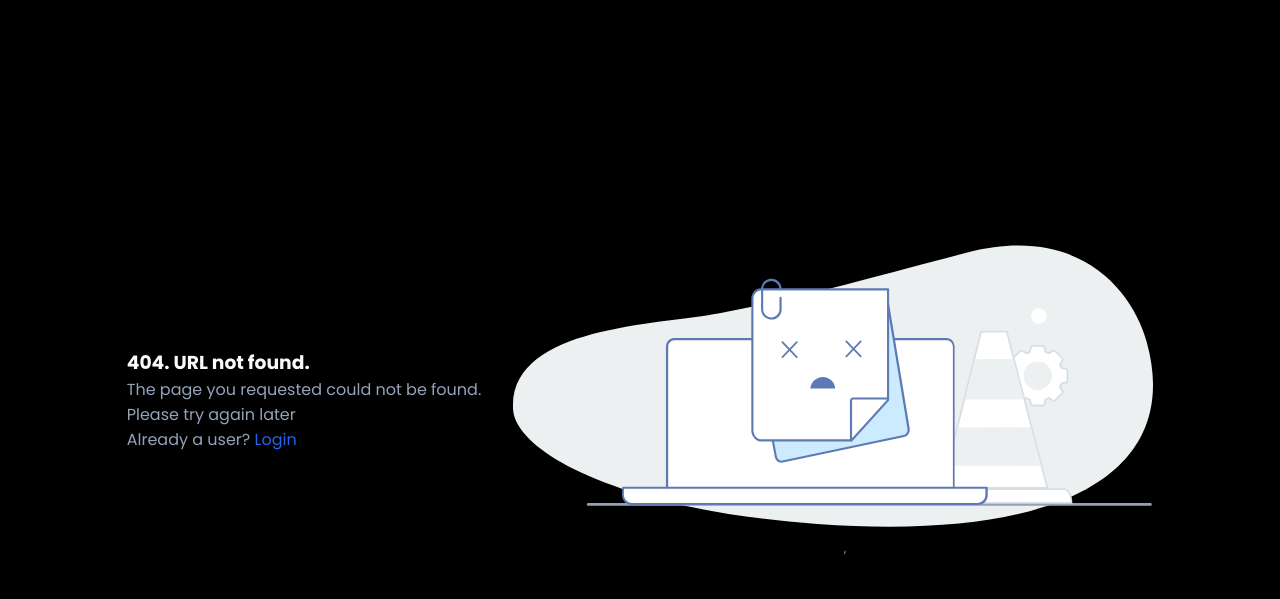
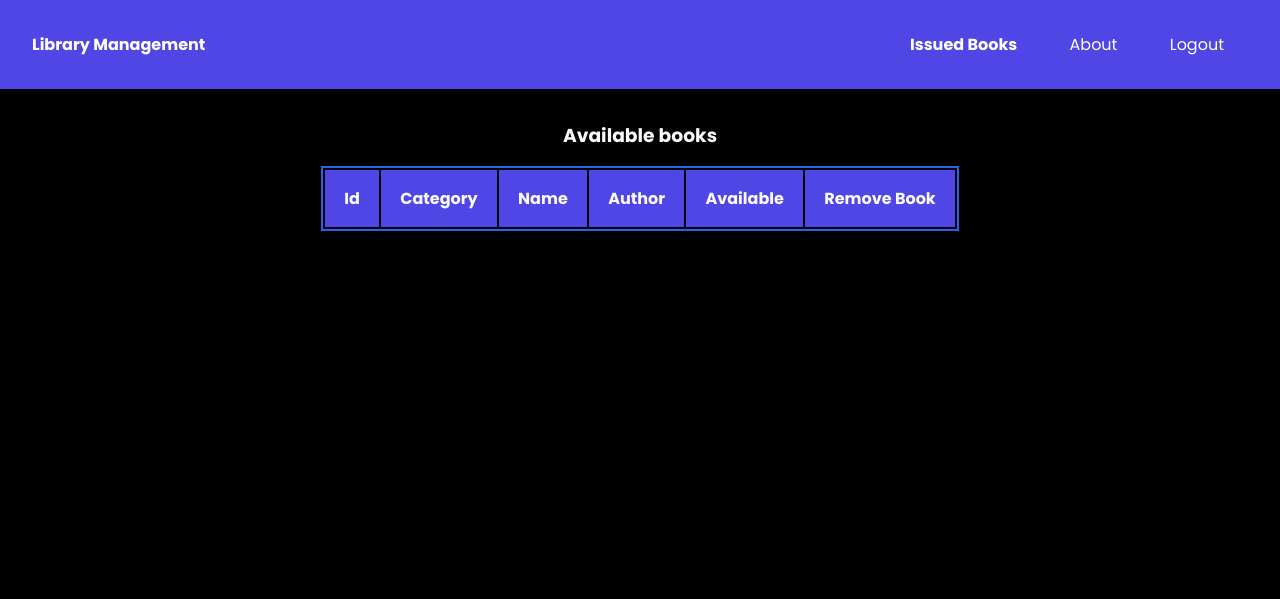
Before and after one commit to himanch007/innovaccer-library-management-system, a Flask app: page /remove-book/1 in a window 1280 px wide. Shown: the top 599 px of the page. Run offline with Flask 2, Linux system fonts and the light colour scheme; data that the repository does not hold is empty.

Commit message:
feat: remove existing book by admin

```diff
--- a/app.py
+++ b/app.py
@@ -7,15 +7,19 @@
 
 
 # app = Flask(__name__)
-app.secret_key = 'secretkeyhardcoded'
-login_manager = LoginManager()
-login_manager.init_app(app)
+# app.secret_key = 'secretkeyhardcoded'
+# login_manager = LoginManager()
+# login_manager.init_app(app)
 # db = SQLAlchemy(app)
 
 #User auth
-@login_manager.user_loader
-def load_user(id):
-    return Users.query.get(int(id))
+# @login_manager.user_loader
+# def load_user(id):
+#     return Users.query.get(int(id))
+
+# @login_manager.unauthorized_handler
+# def unauthorized():
+#   return "Sorry you must be logged in to view this page"
 
 #Create an index page
 @app.route('/')
@@ -76,6 +80,8 @@
 
         for row in result:
             # login_user(name=row.name,password=row.password)
+            # user = Users(name=row.name,password=row.password)
+            # login_user(user)
             if (len(row.name)!=0):
                 print("Welcome ",row.id)
                 books = db.session.query(Books).all()
@@ -100,7 +106,6 @@
     return render_template('index.html')
 
 @app.route('/admin_dashboard')
-@login_required
 def admin_dashboard():
     return render_template('admin_dashboard.html')
 
@@ -139,6 +144,7 @@
                 Books.query.filter_by(id=book_id).update(dict(numberofbooks=str(int(numberofbooks)-1)))
                 db.session.commit()
             user_book_update = ' '.join(ids)
+            print(user_book_update)
             Users.query.filter_by(id=user_id).update(dict(book_ids=user_book_update))
             db.session.commit()
             print('hereeeeeee',user_book_update,book_id,user_id,numberofbooks)
@@ -169,6 +175,19 @@
 def error(e):
     return render_template('404.html')
 
+@app.route('/viewbooks')
+def viewbooks():
+    books = db.session.query(Books).all()
+    return render_template('viewbooks.html',books=books)
+
+@app.route('/remove-book/<book_id>')
+def remove_book(book_id):
+    db.session.query(Books).filter(Books.id==book_id).delete()
+    db.session.commit()
+    books = db.session.query(Books).all()
+    return render_template('viewbooks.html',books=books)
+
+
 # @app.route('/issued-books')
 # def issuedBooks():
 #     books = [
--- a/models.py
+++ b/models.py
@@ -1,8 +1,8 @@
 from flask import Flask
 from flask_sqlalchemy import SQLAlchemy
+from flask_login import LoginManager, login_required, login_user
 
-u_id = 1
-b_id = 1
+
 app = Flask(__name__)
 app.config['SQLALCHEMY_DATABASE_URI'] = "postgresql://postgres:root@localhost/library"
 db = SQLAlchemy(app)
--- a/templates/admin_dashboard.html
+++ b/templates/admin_dashboard.html
@@ -48,7 +48,8 @@
           required
         />
         <button class="submit-btn btn" type="submit">Add Book</button>
-      </form>
+      </form><br>
+      <a class="issue-link" style="margin-left: 43%;" href="/viewbooks">View Existing Books</a>
     </div>
   </body>
 </html>
--- /dev/null
+++ b/templates/viewbooks.html
@@ -0,0 +1,50 @@
+<!DOCTYPE html>
+<html lang="en">
+    {%include "header.html"%}
+    </head>
+    <body>
+        <nav class="navigation">
+            <div class="nav-brand">Library Management</div>
+            <ul class="list-non-bullet nav-links">
+              <li class="list-item-inline">
+                <a class="link link-active" href="/issued-books/{{user_id}}">Issued Books</a>
+              </li>
+              <li class="list-item-inline">
+                <a class="link" href="/about">About</a>
+              </li>
+              <li class="list-item-inline">
+                <a class="link" href="/logout">Logout</a>
+              </li>
+            </ul>
+          </nav>
+          <div class="book-list">
+            <h3>Available books</h3>
+            <table>
+              <thead>
+                <tr>
+                  <th>Id</th>
+                  <th>Category</th>
+                  <th>Name</th>
+                  <th>Author</th>
+                  <th>Available</th>
+                  <th>Remove Book</th>
+                </tr>
+              </thead>
+              <tbody>
+                {% for book in books %}
+                <tr>
+                  <td>{{book.id}}</td>
+                  <td>{{book.title}}</td>
+                  <td>{{book.category}}</td>
+                  <td>{{book.author}}</td>
+                  <td>{{book.numberofbooks}}</td>
+                  <td><a class="issue-link" href="/remove-book/{{book.id}}">
+                      Remove Book
+                    </a></td>
+                </tr>
+                {%endfor%}
+              </tbody>
+            </table>
+          </div>
+    </body>
+</html>
```
